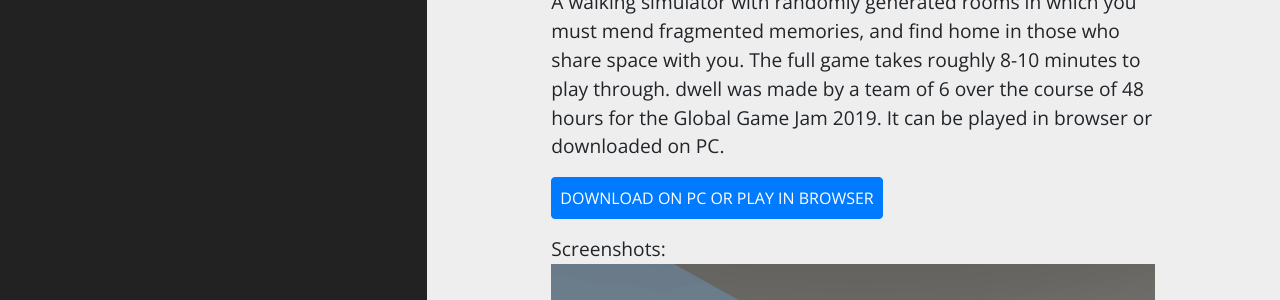
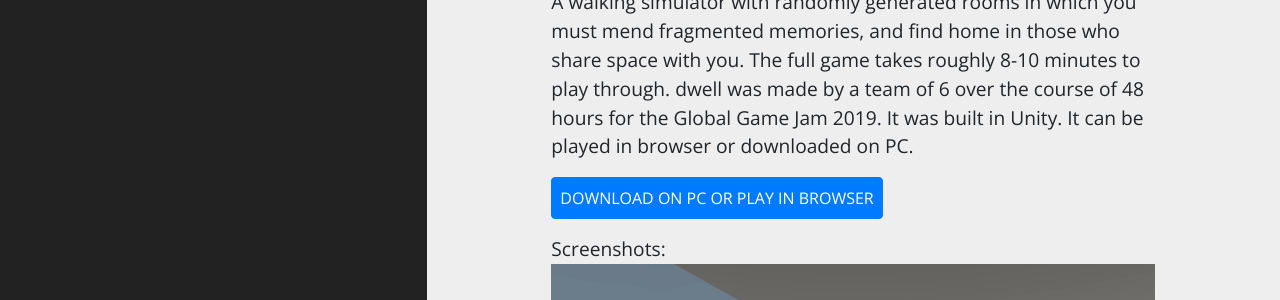
Before and after one commit to reismahnic/reis-mahnic, a Jekyll site: the page built from _games/dwell.md, in a window 1280 px wide. Shown: the part 849-1149 px from the top of the page. Built offline with Jekyll 4.4.1, drawn with Linux system fonts in a browser that asks for light colours; some of the changed text lies outside the part shown.

Commit message:
Update Game “dwell”

```diff
--- a/_games/dwell.md
+++ b/_games/dwell.md
@@ -6,7 +6,7 @@ order: 3
 ---
 _Project Manager, Level & Gameplay Designer, Writer, Audio Editor, Voice Actor_
 ![](/reis-mahnic/assets/images/dwell1.jpg)
-A walking simulator with randomly generated rooms in which you must mend fragmented memories, and find home in those who share space with you. The full game takes roughly 8-10 minutes to play through. dwell was made by a team of 6 over the course of 48 hours for the Global Game Jam 2019. It can be played in browser or downloaded on PC.
+A walking simulator with randomly generated rooms in which you must mend fragmented memories, and find home in those who share space with you. The full game takes roughly 8-10 minutes to play through. dwell was made by a team of 6 over the course of 48 hours for the Global Game Jam 2019. It was built in Unity. It can be played in browser or downloaded on PC.
 <br>
 
 [DOWNLOAD ON PC OR PLAY IN BROWSER ](https://katietdyer.itch.io/dwell){: .btn .btn-primary .p-2}
```
